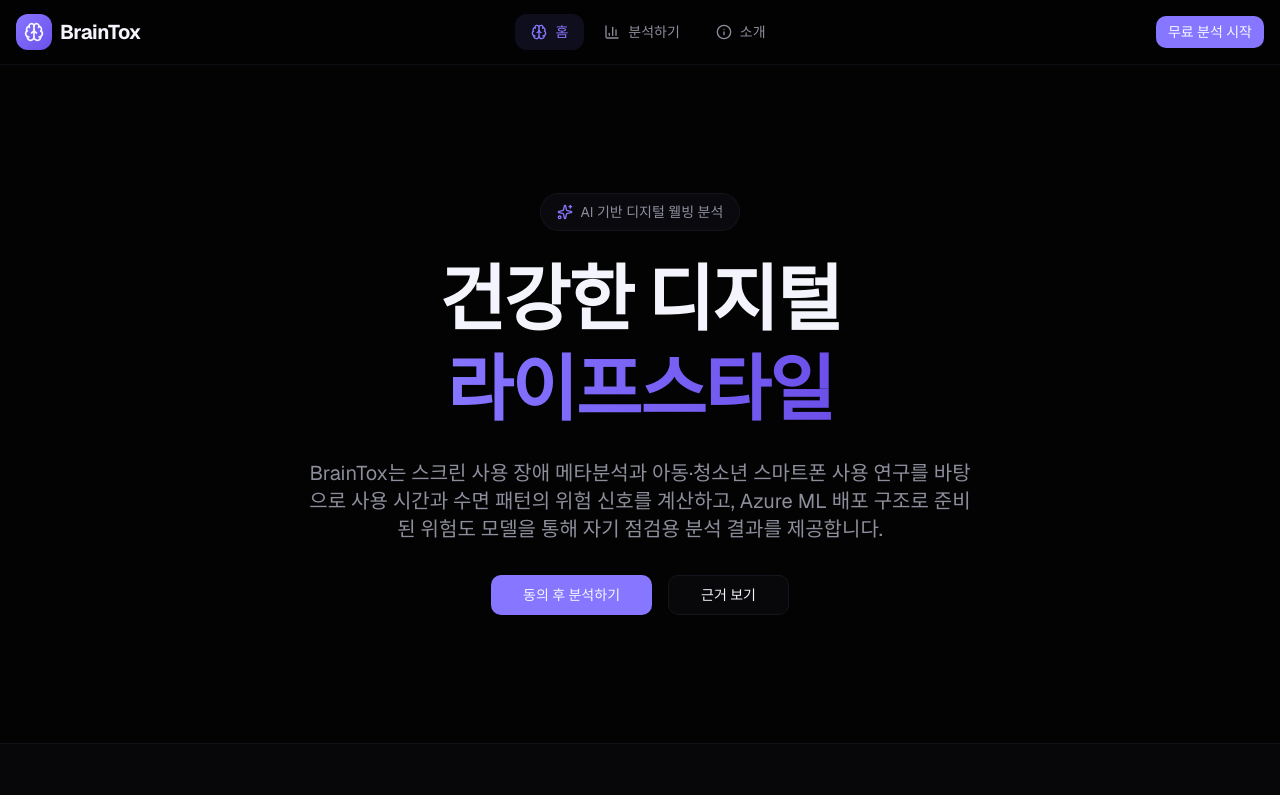
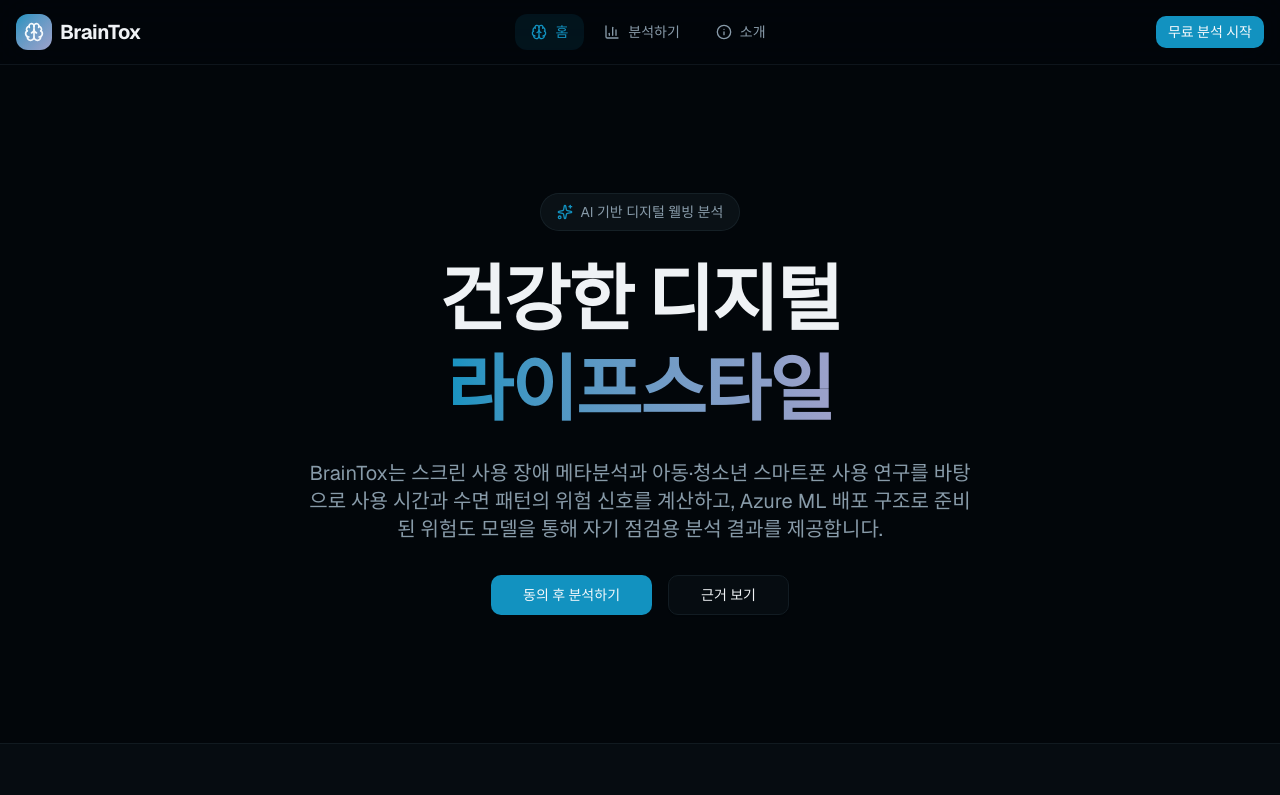
Before and after one commit to mingyu1214/v0-app-development-with-csv, a Next.js app: page / in a window 1280 px wide. Shown: the top 795 px of the page. Built offline with nearby package versions, Linux system fonts and the light colour scheme.

Commit message:
feat: update dark theme colors with Pantone palette
Switch from purple to calm blue-lavender tones based on new color palette.

```diff
--- a/app/globals.css
+++ b/app/globals.css
@@ -3,75 +3,83 @@
 
 @custom-variant dark (&:is(.dark *));
 
+/*
+  Color Palette based on Pantone:
+  - Nantucket Breeze (#A7BED3) - Light sky blue
+  - Cloud Dancer (#F4F4F2) - Off-white
+  - Alaskan Blue (#6A9BC3) - Medium blue (Primary)
+  - Cosmic Sky (#B8B0C8) - Lavender/purple-gray
+*/
+
 :root {
-  --background: oklch(0.098 0.005 285);
-  --foreground: oklch(0.97 0.01 285);
-  --card: oklch(0.13 0.008 285);
-  --card-foreground: oklch(0.97 0.01 285);
-  --popover: oklch(0.13 0.008 285);
-  --popover-foreground: oklch(0.97 0.01 285);
-  --primary: oklch(0.65 0.2 285);
-  --primary-foreground: oklch(0.98 0.01 285);
-  --secondary: oklch(0.18 0.015 285);
-  --secondary-foreground: oklch(0.95 0.01 285);
-  --muted: oklch(0.2 0.01 285);
-  --muted-foreground: oklch(0.65 0.02 285);
-  --accent: oklch(0.55 0.22 285);
-  --accent-foreground: oklch(0.98 0.01 285);
-  --destructive: oklch(0.55 0.22 25);
-  --destructive-foreground: oklch(0.98 0.01 285);
-  --border: oklch(0.25 0.02 285);
-  --input: oklch(0.2 0.015 285);
-  --ring: oklch(0.65 0.2 285);
-  --chart-1: oklch(0.65 0.2 285);
-  --chart-2: oklch(0.7 0.15 195);
-  --chart-3: oklch(0.75 0.18 145);
-  --chart-4: oklch(0.68 0.16 50);
-  --chart-5: oklch(0.6 0.2 320);
+  --background: oklch(0.12 0.015 240);
+  --foreground: oklch(0.96 0.005 240);
+  --card: oklch(0.16 0.018 240);
+  --card-foreground: oklch(0.96 0.005 240);
+  --popover: oklch(0.16 0.018 240);
+  --popover-foreground: oklch(0.96 0.005 240);
+  --primary: oklch(0.62 0.12 230);
+  --primary-foreground: oklch(0.98 0.005 240);
+  --secondary: oklch(0.22 0.02 240);
+  --secondary-foreground: oklch(0.94 0.01 240);
+  --muted: oklch(0.24 0.015 240);
+  --muted-foreground: oklch(0.68 0.03 240);
+  --accent: oklch(0.72 0.06 280);
+  --accent-foreground: oklch(0.15 0.02 280);
+  --destructive: oklch(0.55 0.2 25);
+  --destructive-foreground: oklch(0.98 0.005 240);
+  --border: oklch(0.30 0.025 240);
+  --input: oklch(0.22 0.02 240);
+  --ring: oklch(0.62 0.12 230);
+  --chart-1: oklch(0.62 0.12 230);
+  --chart-2: oklch(0.72 0.08 220);
+  --chart-3: oklch(0.72 0.06 280);
+  --chart-4: oklch(0.78 0.05 200);
+  --chart-5: oklch(0.65 0.08 260);
   --radius: 0.75rem;
-  --sidebar: oklch(0.12 0.008 285);
-  --sidebar-foreground: oklch(0.97 0.01 285);
-  --sidebar-primary: oklch(0.65 0.2 285);
-  --sidebar-primary-foreground: oklch(0.98 0.01 285);
-  --sidebar-accent: oklch(0.2 0.015 285);
-  --sidebar-accent-foreground: oklch(0.95 0.01 285);
-  --sidebar-border: oklch(0.25 0.02 285);
-  --sidebar-ring: oklch(0.65 0.2 285);
+  --sidebar: oklch(0.14 0.018 240);
+  --sidebar-foreground: oklch(0.96 0.005 240);
+  --sidebar-primary: oklch(0.62 0.12 230);
+  --sidebar-primary-foreground: oklch(0.98 0.005 240);
+  --sidebar-accent: oklch(0.24 0.02 240);
+  --sidebar-accent-foreground: oklch(0.94 0.01 240);
+  --sidebar-border: oklch(0.30 0.025 240);
+  --sidebar-ring: oklch(0.62 0.12 230);
 }
 
 .dark {
-  --background: oklch(0.098 0.005 285);
-  --foreground: oklch(0.97 0.01 285);
-  --card: oklch(0.13 0.008 285);
-  --card-foreground: oklch(0.97 0.01 285);
-  --popover: oklch(0.13 0.008 285);
-  --popover-foreground: oklch(0.97 0.01 285);
-  --primary: oklch(0.65 0.2 285);
-  --primary-foreground: oklch(0.98 0.01 285);
-  --secondary: oklch(0.18 0.015 285);
-  --secondary-foreground: oklch(0.95 0.01 285);
-  --muted: oklch(0.2 0.01 285);
-  --muted-foreground: oklch(0.65 0.02 285);
-  --accent: oklch(0.55 0.22 285);
-  --accent-foreground: oklch(0.98 0.01 285);
-  --destructive: oklch(0.55 0.22 25);
-  --destructive-foreground: oklch(0.98 0.01 285);
-  --border: oklch(0.25 0.02 285);
-  --input: oklch(0.2 0.015 285);
-  --ring: oklch(0.65 0.2 285);
-  --chart-1: oklch(0.65 0.2 285);
-  --chart-2: oklch(0.7 0.15 195);
-  --chart-3: oklch(0.75 0.18 145);
-  --chart-4: oklch(0.68 0.16 50);
-  --chart-5: oklch(0.6 0.2 320);
-  --sidebar: oklch(0.12 0.008 285);
-  --sidebar-foreground: oklch(0.97 0.01 285);
-  --sidebar-primary: oklch(0.65 0.2 285);
-  --sidebar-primary-foreground: oklch(0.98 0.01 285);
-  --sidebar-accent: oklch(0.2 0.015 285);
-  --sidebar-accent-foreground: oklch(0.95 0.01 285);
-  --sidebar-border: oklch(0.25 0.02 285);
-  --sidebar-ring: oklch(0.65 0.2 285);
+  --background: oklch(0.12 0.015 240);
+  --foreground: oklch(0.96 0.005 240);
+  --card: oklch(0.16 0.018 240);
+  --card-foreground: oklch(0.96 0.005 240);
+  --popover: oklch(0.16 0.018 240);
+  --popover-foreground: oklch(0.96 0.005 240);
+  --primary: oklch(0.62 0.12 230);
+  --primary-foreground: oklch(0.98 0.005 240);
+  --secondary: oklch(0.22 0.02 240);
+  --secondary-foreground: oklch(0.94 0.01 240);
+  --muted: oklch(0.24 0.015 240);
+  --muted-foreground: oklch(0.68 0.03 240);
+  --accent: oklch(0.72 0.06 280);
+  --accent-foreground: oklch(0.15 0.02 280);
+  --destructive: oklch(0.55 0.2 25);
+  --destructive-foreground: oklch(0.98 0.005 240);
+  --border: oklch(0.30 0.025 240);
+  --input: oklch(0.22 0.02 240);
+  --ring: oklch(0.62 0.12 230);
+  --chart-1: oklch(0.62 0.12 230);
+  --chart-2: oklch(0.72 0.08 220);
+  --chart-3: oklch(0.72 0.06 280);
+  --chart-4: oklch(0.78 0.05 200);
+  --chart-5: oklch(0.65 0.08 260);
+  --sidebar: oklch(0.14 0.018 240);
+  --sidebar-foreground: oklch(0.96 0.005 240);
+  --sidebar-primary: oklch(0.62 0.12 230);
+  --sidebar-primary-foreground: oklch(0.98 0.005 240);
+  --sidebar-accent: oklch(0.24 0.02 240);
+  --sidebar-accent-foreground: oklch(0.94 0.01 240);
+  --sidebar-border: oklch(0.30 0.025 240);
+  --sidebar-ring: oklch(0.62 0.12 230);
 }
 
 @theme inline {
@@ -131,14 +139,14 @@
 }
 
 ::-webkit-scrollbar-track {
-  background: oklch(0.15 0.01 285);
+  background: oklch(0.18 0.015 240);
 }
 
 ::-webkit-scrollbar-thumb {
-  background: oklch(0.35 0.03 285);
+  background: oklch(0.40 0.04 230);
   border-radius: 4px;
 }
 
 ::-webkit-scrollbar-thumb:hover {
-  background: oklch(0.45 0.05 285);
+  background: oklch(0.50 0.06 230);
 }
```
